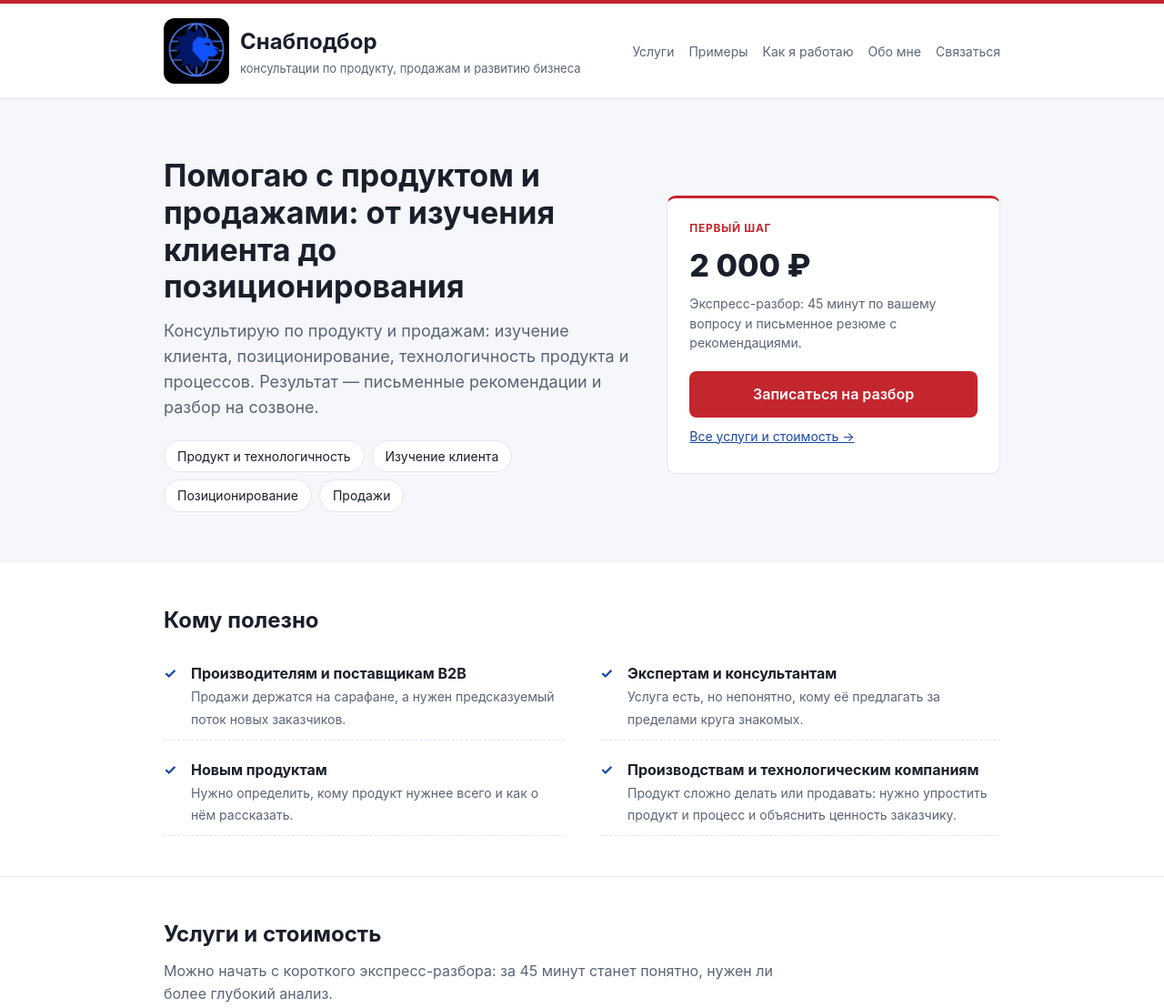
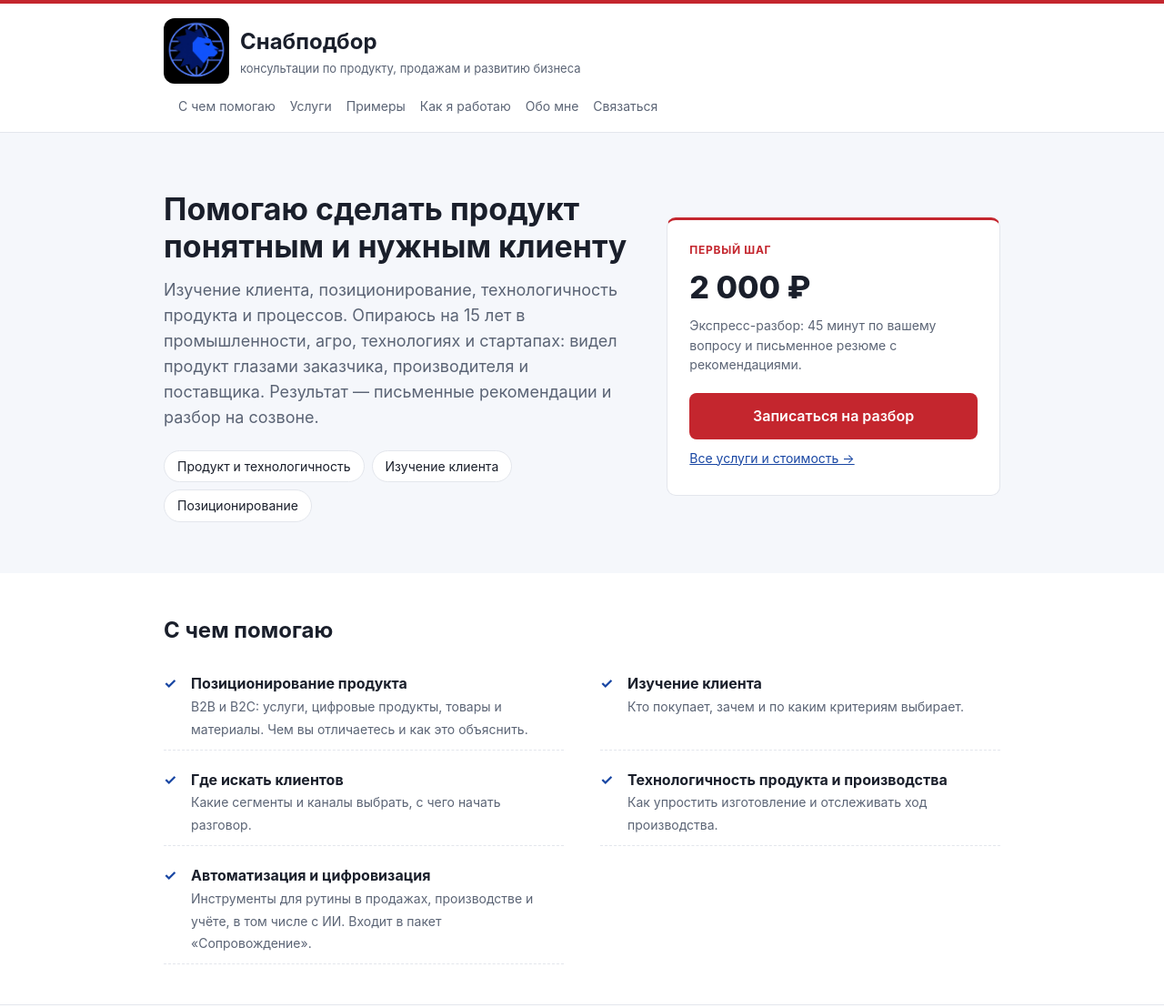
Before and after one commit to georgyputilin-ship-it/snabpodbor-site, a plain HTML site: page index.html in a window 1280 px wide. Shown: the top 1108 px of the page at 91% size. Drawn offline with Linux system fonts and the light colour scheme.

Commit message:
С чем помогаю, связка с опытом, оферта ред. 25.11 (#5)
* Оферта: редакция 25.11.2026, грамматика п. 5.3

Co-Authored-By: Claude Opus 5.5 <noreply@anthropic.com>
Claude-Session: https://claude.ai/code/session_01SDUXFQK8XoGqkB38rXii8V

* Первый экран: меньше слова «продажи»

Co-Authored-By: Claude Opus 5.5 <noreply@anthropic.com>
Claude-Session: https://claude.ai/code/session_01SDUXFQK8XoGqkB38rXii8V

* С чем помогаю: позиционирование B2B/B2C, клиенты, технологичность, автоматизация; мост к опыту; оферта п. 2.1

Co-Authored-By: Claude Opus 5.5 <noreply@anthropic.com>
Claude-Session: https://claude.ai/code/session_01SDUXFQK8XoGqkB38rXii8V

---------

Co-authored-by: Claude <noreply@anthropic.com>

```diff
--- a/index.html
+++ b/index.html
@@ -110,16 +110,16 @@
 <header>
   <div class="wrap">
     <div class="brand"><img src="logo.png" alt="Снабподбор" width="72" height="72" style="border-radius:12px"><div class="logo">Снабподбор<span>консультации по продукту, продажам и развитию бизнеса</span></div></div>
-    <nav><a href="#services">Услуги</a><a href="#cases">Примеры</a><a href="#how">Как я работаю</a><a href="#about">Обо мне</a><a href="#contacts">Связаться</a></nav>
+    <nav><a href="#help">С чем помогаю</a><a href="#services">Услуги</a><a href="#cases">Примеры</a><a href="#how">Как я работаю</a><a href="#about">Обо мне</a><a href="#contacts">Связаться</a></nav>
   </div>
 </header>
 
 <div class="hero">
   <div class="wrap hero-grid">
     <div>
-      <h1>Помогаю с продуктом и продажами: от изучения клиента до позиционирования</h1>
-      <p class="lead">Консультирую по продукту и продажам: изучение клиента, позиционирование, технологичность продукта и процессов. Результат — письменные рекомендации и разбор на созвоне.</p>
-      <div class="pills"><span>Продукт и технологичность</span><span>Изучение клиента</span><span>Позиционирование</span><span>Продажи</span></div>
+      <h1>Помогаю сделать продукт понятным и нужным клиенту</h1>
+      <p class="lead">Изучение клиента, позиционирование, технологичность продукта и процессов. Опираюсь на 15 лет в промышленности, агро, технологиях и стартапах: видел продукт глазами заказчика, производителя и поставщика. Результат — письменные рекомендации и разбор на созвоне.</p>
+      <div class="pills"><span>Продукт и технологичность</span><span>Изучение клиента</span><span>Позиционирование</span></div>
     </div>
     <div class="hero-card">
       <div class="k">Первый шаг</div>
@@ -130,6 +130,19 @@
     </div>
   </div>
 </div>
+
+<section id="help">
+  <div class="wrap">
+    <h2>С чем помогаю</h2>
+    <ul class="who-list">
+      <li><b>Позиционирование продукта</b><span>B2B и B2C: услуги, цифровые продукты, товары и материалы. Чем вы отличаетесь и как это объяснить.</span></li>
+      <li><b>Изучение клиента</b><span>Кто покупает, зачем и по каким критериям выбирает.</span></li>
+      <li><b>Где искать клиентов</b><span>Какие сегменты и каналы выбрать, с чего начать разговор.</span></li>
+      <li><b>Технологичность продукта и производства</b><span>Как упростить изготовление и отслеживать ход производства.</span></li>
+      <li><b>Автоматизация и цифровизация</b><span>Инструменты для рутины в продажах, производстве и учёте, в том числе с ИИ. Входит в пакет «Сопровождение».</span></li>
+    </ul>
+  </div>
+</section>
 
 <section id="who">
   <div class="wrap">
@@ -153,7 +166,7 @@
         <tr style="background:#f3f7fb"><td>Экспресс-разбор<br><span class="tag" style="background:#e6eef7;color:#1846a3">с этого удобно начать</span></td><td>Консультация 45 минут по вашему вопросу о продукте, продажах или развитии бизнеса и письменное резюме с рекомендациями. Срок — 3 рабочих дня с оплаты</td><td class="price">2 000 ₽<br><a href="mailto:zapros@snabpodbor.ru?subject=Заказ: Экспресс-разбор" style="font-weight:600;font-size:14px">Сделать заказ</a></td></tr>
         <tr><td>Разбор рынка и конкурентов</td><td>Отчёт PDF: до 10 конкурентов, их предложения, цены и каналы, размер и динамика ниши, рекомендации по вашему позиционированию; разбор на созвоне 60 минут. Срок — 7 рабочих дней</td><td class="price">7 000 ₽<br><a href="mailto:zapros@snabpodbor.ru?subject=Заказ: Разбор рынка и конкурентов" style="font-weight:600;font-size:14px">Сделать заказ</a></td></tr>
         <tr><td>Анализ целевых сегментов</td><td>Отчёт PDF: 3–5 сегментов заказчиков, признаки потребности, приоритетные сегменты и типы компаний, с которых начать, рекомендации по первому разговору; разбор на созвоне. Срок — 10 рабочих дней</td><td class="price">10 000 ₽<br><a href="mailto:zapros@snabpodbor.ru?subject=Заказ: Анализ целевых сегментов" style="font-weight:600;font-size:14px">Сделать заказ</a></td></tr>
-        <tr><td>Сопровождение продаж</td><td>Еженедельные сессии: разбор воронки и сделок, тексты предложений, приоритеты на неделю</td><td class="price">от 20 000 ₽ / мес<br><a href="mailto:zapros@snabpodbor.ru?subject=Заказ: Сопровождение продаж" style="font-weight:600;font-size:14px">Сделать заказ</a></td></tr>
+        <tr><td>Сопровождение продаж</td><td>Еженедельные сессии: разбор воронки и сделок, тексты предложений, приоритеты на неделю; при необходимости — автоматизация и цифровизация</td><td class="price">от 20 000 ₽ / мес<br><a href="mailto:zapros@snabpodbor.ru?subject=Заказ: Сопровождение продаж" style="font-weight:600;font-size:14px">Сделать заказ</a></td></tr>
       </tbody>
     </table>
     <p class="note">Объём и стоимость сопровождения согласуем до оплаты. Оплата: 100% предоплата банковской картой или через СБП по ссылке на оплату, которую пришлю после согласования заказа; организации оплачивают по счёту. НДС не облагается: исполнитель применяет налог на профессиональный доход, чек «Мой налог» приходит на почту.</p>
```
Also changed, not shown: oferta.html (+3 -3 lines).
